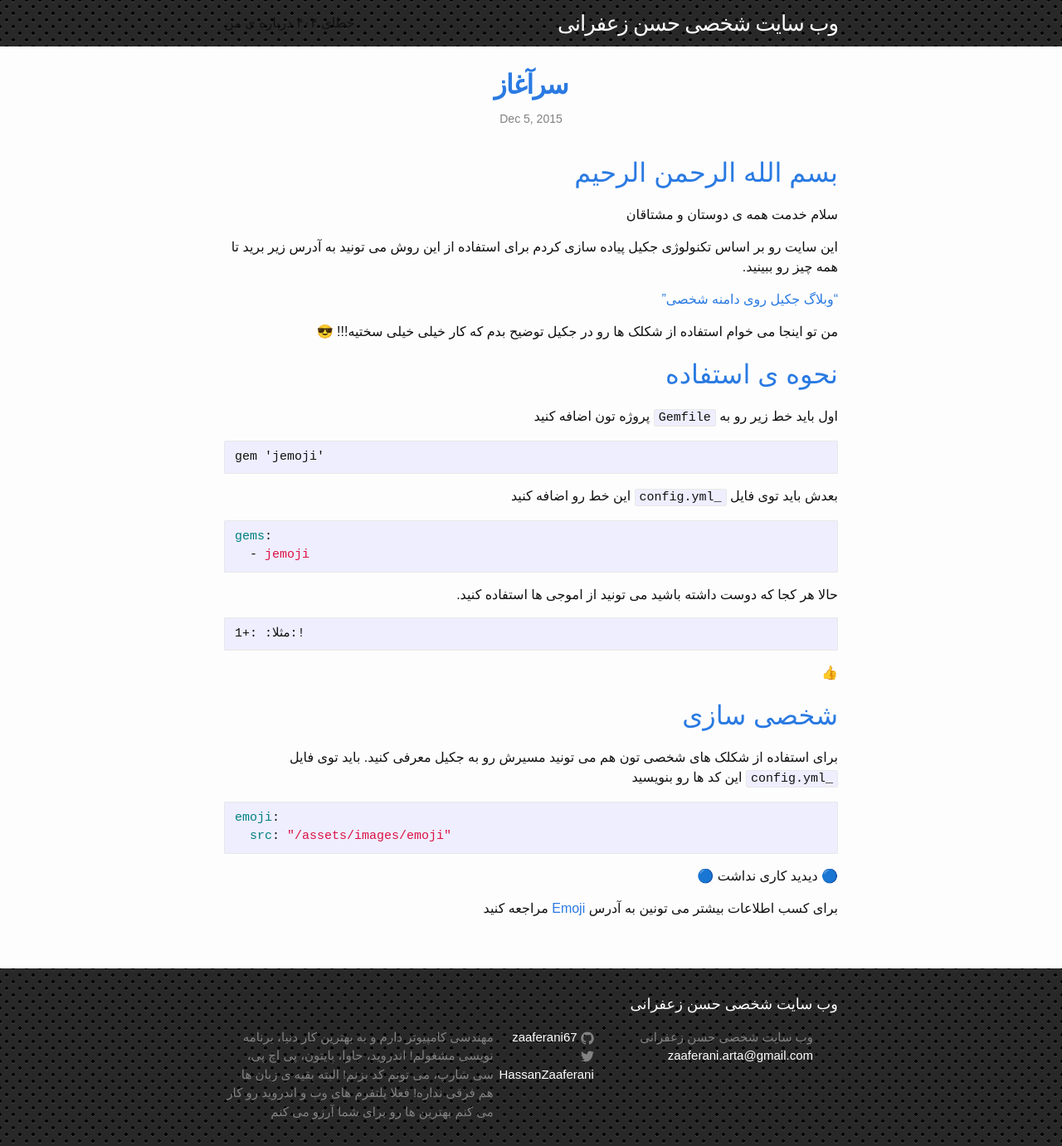
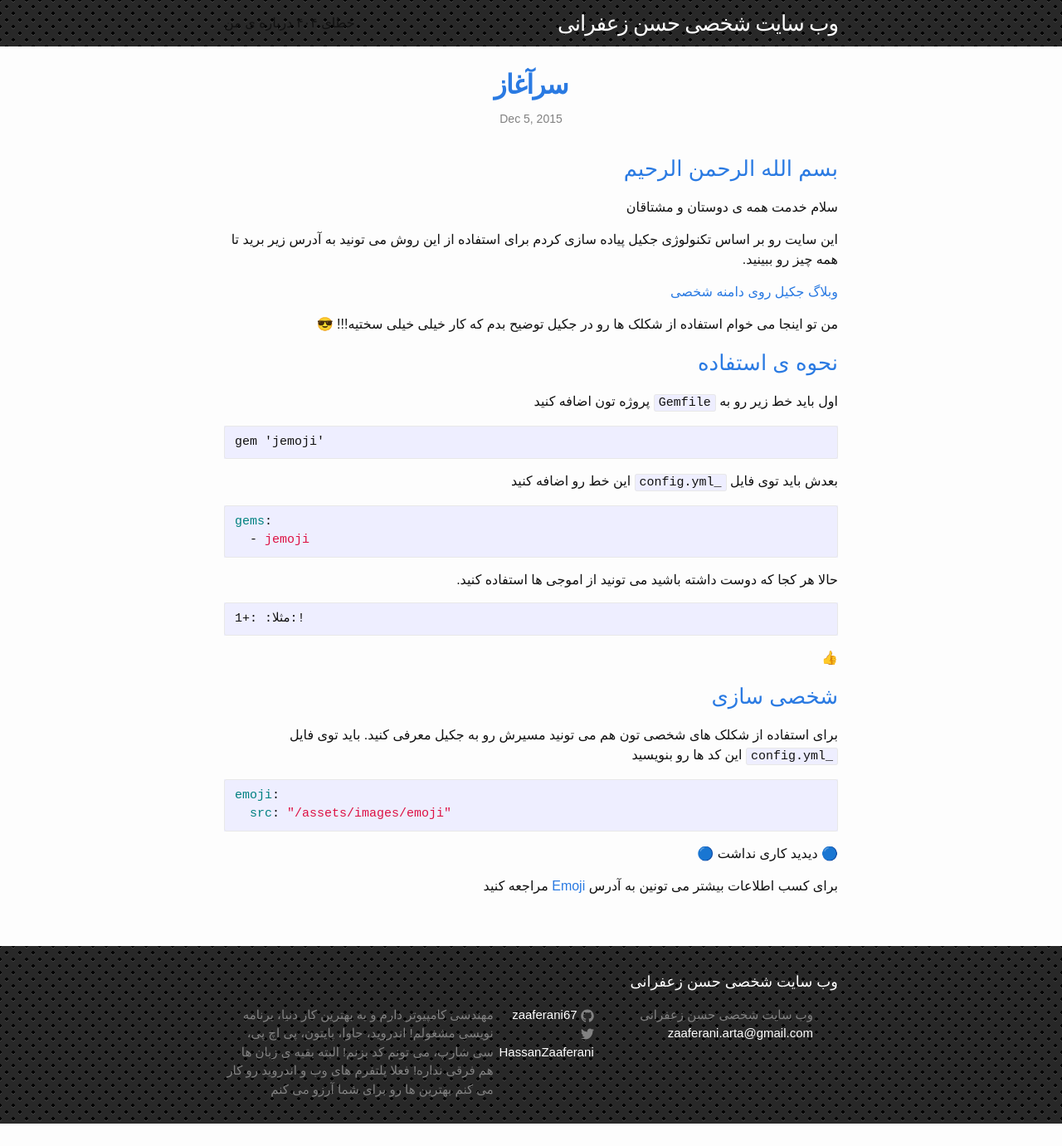
Before and after one commit to zaaferani/zaaferani67.github.io, a Jekyll site: the page built from _posts/2015-12-05-first.markdown, in a window 1280 px wide. Shown: the whole page at 83% size. Built offline with Jekyll 4.4.1, drawn with Linux system fonts in a browser that asks for light colours; emoji names are drawn with the system emoji font; some web fonts are replaced; comment, search, counter and statistics services are not loaded; after the commit the page ends 1354 px from its top, so only the background shows below that; part of the change alters nothing that is shown.

```diff
--- a/_config.yml
+++ b/_config.yml
@@ -24,9 +24,9 @@ github_username:  zaaferani67
 favicon: "img/favicon.png"
 
 # Build settings
-markdown: kramdown
-kramdown:
-    coderay_line_numbers: nil
+#markdown: kramdown
+#kramdown:
+#    coderay_line_numbers: nil
 encoding: utf-8
 timezone: Asia/Tehran
 
--- a/_posts/2015-12-05-first.markdown
+++ b/_posts/2015-12-05-first.markdown
@@ -5,19 +5,19 @@ date: 2015-12-05T09:06:00.000Z
 categories: jekyll
 ---
 
-## بسم الله الرحمن الرحیم
+### بسم الله الرحمن الرحیم
 
 سلام خدمت همه ی دوستان و مشتاقان
 
 این سایت رو بر اساس تکنولوژی جکیل پیاده سازی کردم
 برای استفاده از این روش می تونید به آدرس زیر برید تا همه چیز رو ببینید.
 
-["وبلاگ جکیل روی دامنه شخصی"](mehdix.ir/jekyll-structure.html)
+[وبلاگ جکیل روی دامنه شخصی](http://mehdix.ir/jekyll-structure.html)
 
 
 من تو اینجا می خوام استفاده از شکلک ها رو در جکیل توضیح بدم که کار خیلی خیلی سختیه!!! :sunglasses:
 
-## نحوه ی استفاده
+### نحوه ی استفاده
 
 اول باید خط زیر رو به `Gemfile` پروژه تون اضافه کنید
 
@@ -40,7 +40,7 @@ gems:
 
 :+1:
 
-## شخصی سازی
+### شخصی سازی
 
 برای استفاده از شکلک های شخصی تون هم می تونید مسیرش رو به جکیل معرفی کنید.
 باید توی فایل `_config.yml` این کد ها رو بنویسید
```
